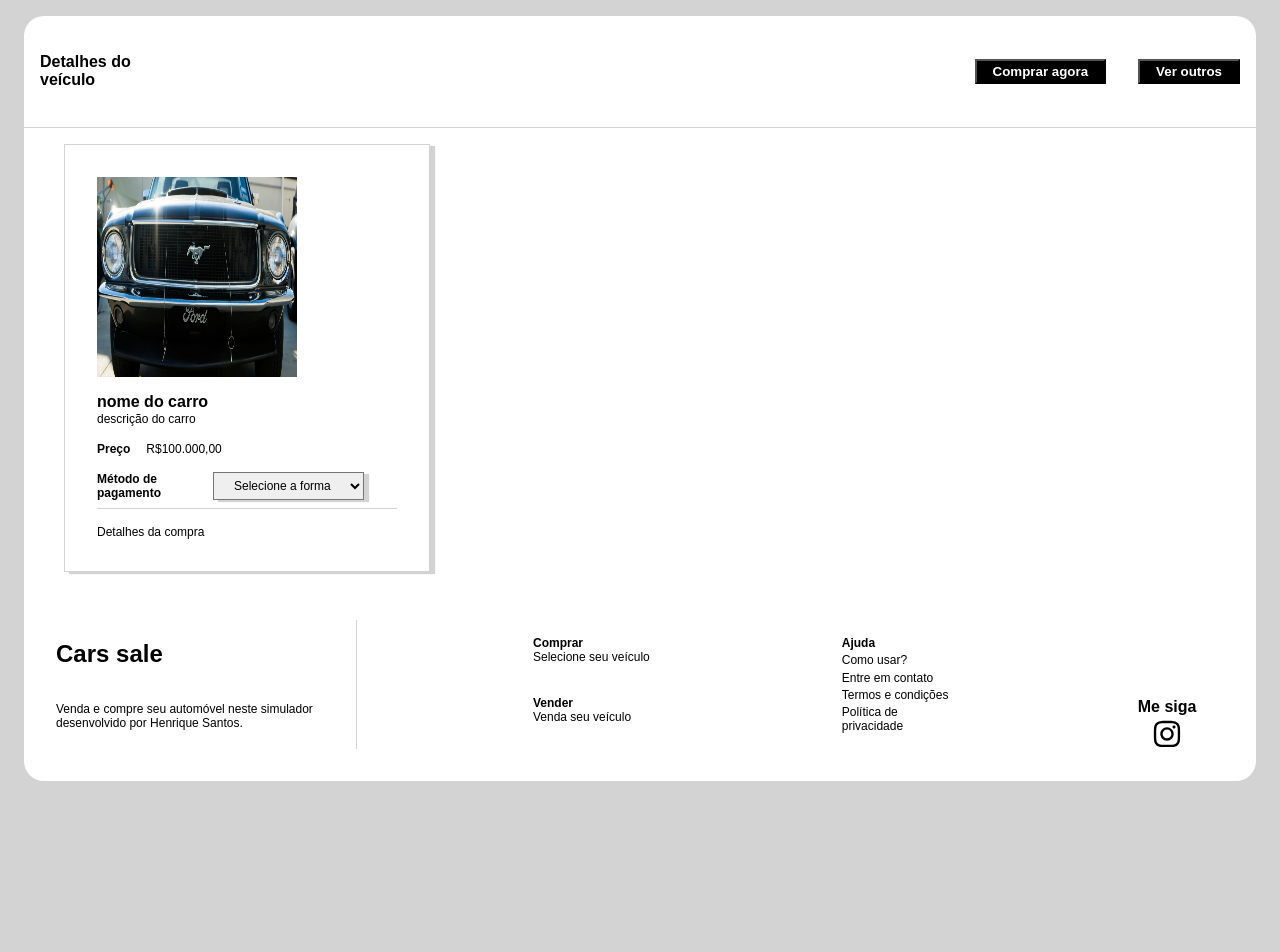
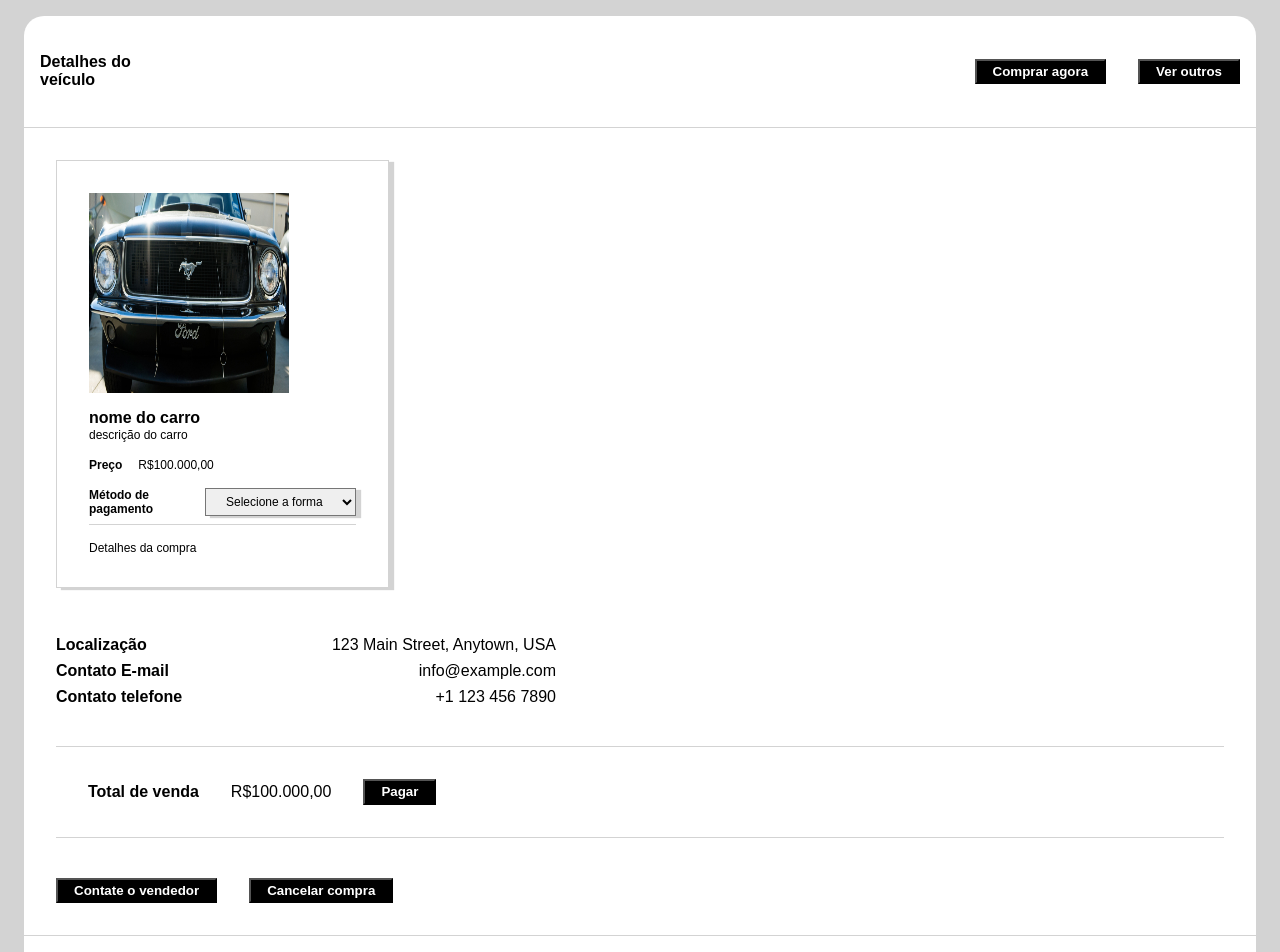
Before and after one commit to Henriquemvds/app-cars-sale, a React (Vite) app: page /buy in a window 1280 px wide. Shown: the top 952 px of the page. Before the commit the page ends 800 px from the top, so only its background shows below. Built offline with nearby package versions, Linux system fonts and the light colour scheme.

Commit message:
feat: Adding vehicle sales information

```diff
--- a/src/assets/components/BuyItems.jsx
+++ b/src/assets/components/BuyItem.jsx
@@ -1,8 +1,8 @@
-import '../styles/BuyItems.css'
+import '../styles/BuyItem.css'
 import carExample from '../images/carWallpaper.jpg'
 import iconCorrect from '../icons/correct.svg'
 
-function BuyItems() {
+function BuyItem() {
 
     return (
         <div className='detailsSelect'>
@@ -34,4 +34,4 @@ function BuyItems() {
     )
 }
 
-export default BuyItems;
+export default BuyItem;
--- /dev/null
+++ b/src/assets/components/DetailsItem.jsx
@@ -0,0 +1,34 @@
+import '../styles/DetailsItem.css'
+
+
+function DetailsItem() {
+
+    return (
+        <div className='detailsItem'>
+            <div className='alignInfo'>
+                <span><b>Localização</b></span>
+                <span>123 Main Street, Anytown, USA</span>
+            </div>
+            <div className='alignInfo'>
+                <span><b>Contato E-mail</b></span>
+                <span>info@example.com</span>
+            </div>
+            <div className='alignInfo'>
+                <span><b>Contato telefone</b></span>
+                <span>+1 123 456 7890</span>
+            </div>
+
+            <div className='infoTotal'>
+                <span><b>Total de venda</b></span>
+                <span>R$100.000,00</span>
+                <button>Pagar</button>
+            </div>
+            <div className='interactionItem'>
+                <button>Contate o vendedor</button>
+                <button>Cancelar compra</button>
+            </div>
+        </div>
+    )
+}
+
+export default DetailsItem;
--- a/src/assets/pages/Buy.jsx
+++ b/src/assets/pages/Buy.jsx
@@ -3,20 +3,26 @@ import { useState, useEffect } from "react";
 import axios from 'axios'
 import '../styles/Buy.css'
 import OptionsHeader from "../components/OptionsHeader"
-import BuyItems from "../components/BuyItems"
+import BuyItem from "../components/BuyItem"
+import DetailsItem from "../components/DetailsItem"
 import Footer from "../components/Footer"
 
 function Buy() {
 
   return (
     <main className="content">
-        <header className="options">
-            <OptionsHeader />
-        </header>
+      <header className="options">
+        <OptionsHeader />
+      </header>
+      <div className="detailsPurchase">
         <section>
-            <BuyItems />
+          <BuyItem />
         </section>
-       <footer className='about'>
+        <section>
+          <DetailsItem />
+        </section>
+      </div>
+      <footer className='about'>
         <Footer />
       </footer>
     </main>
--- a/src/assets/styles/Buy.css
+++ b/src/assets/styles/Buy.css
@@ -4,3 +4,9 @@
     border-color: #d3d3d3;
     padding: 1rem;
 }
+
+.detailsPurchase {
+    display: flex;
+    flex-direction: column;
+    gap: 3rem;
+}
--- a/src/assets/styles/BuyItems.css
+++ b/src/assets/styles/BuyItem.css
@@ -8,12 +8,12 @@
     display: flex;
     flex-direction: column;
     gap: 1rem;
-    width: 300px;
     border: solid;
     border-width: 1px;
     border-color: #d3d3d3;
     padding: 2rem;
     box-shadow: 5px 2px 1px #d3d3d3;
+    margin: 2rem 2rem 0rem 2rem;
 }
 
 .itemSelect span {
@@ -64,6 +64,10 @@
     opacity: 0;
 }
 
+.buyConfirmed span{
+    font-size: 25px;
+}
+
 .iconCorrect {
     width: 50px;
     height: auto;
--- /dev/null
+++ b/src/assets/styles/DetailsItem.css
@@ -0,0 +1,36 @@
+.detailsItem {
+    display: flex;
+    flex-direction: column;
+    gap: 0.5rem;
+    border-bottom: solid;
+    border-width: 1px;
+    border-color: #d3d3d3;
+    padding: 0rem 0rem 2rem 2rem;
+
+}
+
+.alignInfo {
+    display: flex;
+    flex-direction: row;
+    justify-content: space-between;
+    width: 500px;
+}
+
+.infoTotal {
+    display: flex;
+    flex-direction: row;
+    align-items: center;
+    border-bottom: solid;
+    border-top: solid;
+    padding: 2rem;
+    margin:  2rem 2rem 2rem 0rem;
+    border-width: 1px;
+    border-color: #d3d3d3;
+    gap: 2rem;
+}
+
+.interactionItem {
+    display: flex;
+    flex-direction: row;
+    gap: 2rem;
+}
--- a/src/assets/styles/Footer.css
+++ b/src/assets/styles/Footer.css
@@ -1,3 +1,10 @@
+
+.infoAbout {
+    display: flex;
+    flex-direction: row;
+    gap: 10rem;
+}
+
 .presentation {
     display: flex;
     flex-direction: column;
@@ -11,13 +18,6 @@
     display: flex;
     font-size: 12px;
     width: 300px;
-
-}
-
-.infoAbout {
-    display: flex;
-    flex-direction: row;
-    gap: 10rem;
 }
 
 .buyAndSell {
@@ -30,20 +30,15 @@
 .buy {
     display: flex;
     flex-direction: column;
+    font-size: 12px;
 }
 
 .sell {
     display: flex;
     flex-direction: column;
-}
-
-.sell span {
     font-size: 12px;
 }
 
-.buy span {
-    font-size: 12px;
-}
 
 .help {
     display: flex;
@@ -65,5 +60,4 @@
 .iconInstagram {
     width: 30px;
     height: 30px;
-
 }
```
